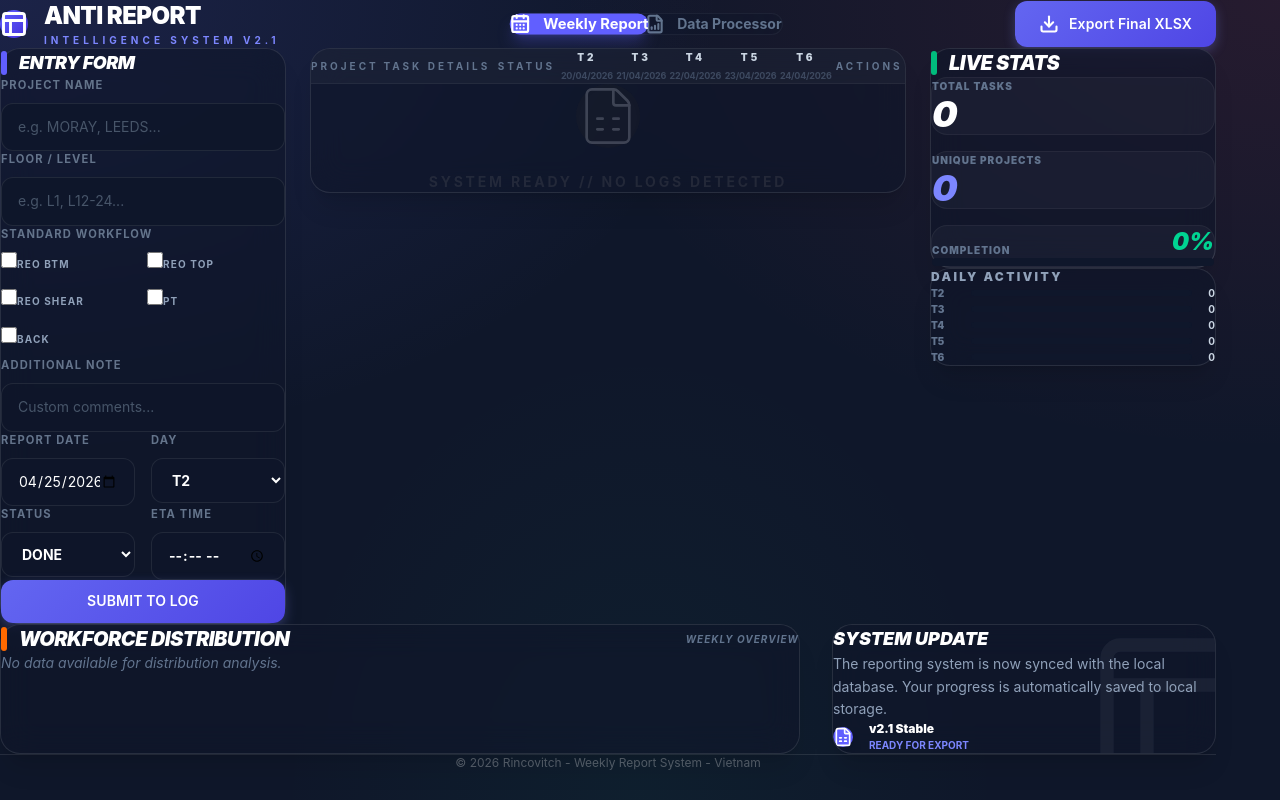
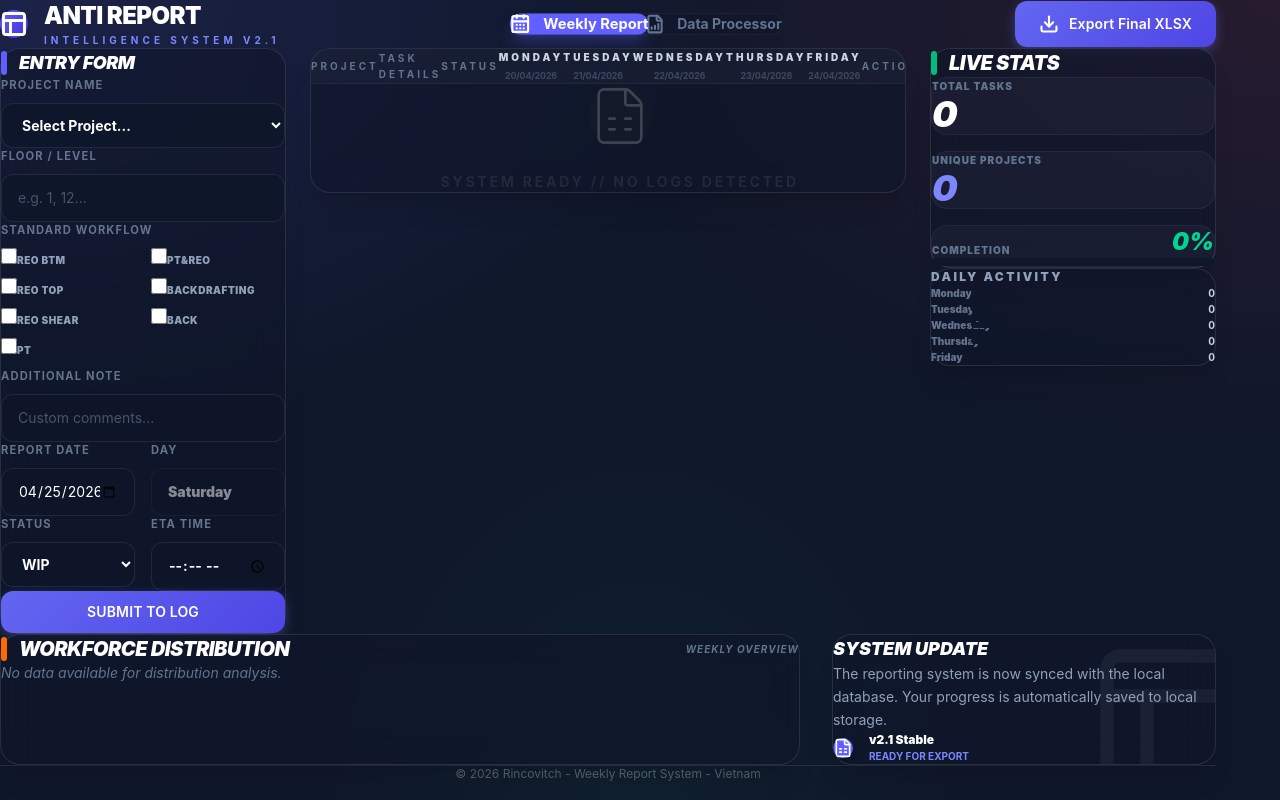
Before and after one commit to john-cpu25/Report, a React (Vite) app: page / in a window 1280 px wide. Built offline with nearby package versions, Linux system fonts and the light colour scheme.

Commit message:
UPDATE R4

```diff
--- a/src/App.jsx
+++ b/src/App.jsx
@@ -5,8 +5,9 @@ import * as XLSX from 'xlsx'
 import { motion, AnimatePresence } from 'framer-motion'
 import WeeklyReport from './WeeklyReport'
 import CSVProcessor from './CSVProcessor'
+import projectsData from './data/projects.json'
 
-const DAYS_OF_WEEK = ['T2', 'T3', 'T4', 'T5', 'T6']
+const DAYS_OF_WEEK = ['Monday', 'Tuesday', 'Wednesday', 'Thursday', 'Friday']
 
 function App() {
   const [activeTab, setActiveTab] = useState('report')
@@ -17,10 +18,21 @@ function App() {
     level: '',
     tasks: [],
     note: '',
-    day: 'T2',
-    status: 'DONE',
+    day: format(new Date(), 'EEEE'),
+    status: 'WIP',
     eta: ''
   })
+
+  // Auto-update day when date changes
+  useEffect(() => {
+    try {
+      const date = parseISO(selectedDate)
+      const dayName = format(date, 'EEEE')
+      setFormData(prev => ({ ...prev, day: dayName }))
+    } catch (e) {
+      console.error('Invalid date')
+    }
+  }, [selectedDate])
 
   // Load data
   useEffect(() => {
@@ -71,7 +83,7 @@ function App() {
           project: formData.project,
           task: taskName,
           status: formData.status,
-          days: { T2: '', T3: '', T4: '', T5: '', T6: '', ...{ [formData.day]: formData.eta } }
+          days: { Monday: '', Tuesday: '', Wednesday: '', Thursday: '', Friday: '', ...{ [formData.day]: formData.eta } }
         }
       ])
     }
@@ -104,7 +116,7 @@ function App() {
     if (reportData.length === 0) return
     const headers = ['PROJECT', 'TASK', 'STATUS', ...DAYS_OF_WEEK.map((d, i) => `${d} (${weekDates[i]})`)]
     const rows = reportData.map(r => [
-      r.project, r.task, r.status, r.days.T2, r.days.T3, r.days.T4, r.days.T5, r.days.T6
+      r.project, r.task, r.status, r.days.Monday, r.days.Tuesday, r.days.Wednesday, r.days.Thursday, r.days.Friday
     ])
     const wb = XLSX.utils.book_new()
     const ws = XLSX.utils.aoa_to_sheet([headers, ...rows])
--- a/src/WeeklyReport.jsx
+++ b/src/WeeklyReport.jsx
@@ -1,8 +1,9 @@
 import React from 'react'
 import { Plus, Trash2, ArrowUp, ArrowDown, FileSpreadsheet, Layout } from 'lucide-react'
 import { motion, AnimatePresence } from 'framer-motion'
+import projectsData from './data/projects.json'
 
-const DAYS_OF_WEEK = ['T2', 'T3', 'T4', 'T5', 'T6']
+const DAYS_OF_WEEK = ['Monday', 'Tuesday', 'Wednesday', 'Thursday', 'Friday']
 
 const WeeklyReport = ({
   reportData, setReportData, selectedDate, setSelectedDate, weekDates,
@@ -23,6 +24,10 @@ const WeeklyReport = ({
     return { totalTasks, doneTasks, uniqueProjects, completionRate, dayCounts }
   }, [reportData])
 
+  const WORKFLOW_ITEMS = [
+    { col1: ['REO BTM', 'REO TOP', 'REO SHEAR', 'PT'], col2: ['PT&REO', 'BACKDRAFTING', 'BACK'] }
+  ]
+
   return (
     <div className="space-y-12">
       <main className="grid grid-cols-1 lg:grid-cols-12 xl:grid-cols-12 2xl:grid-cols-12 gap-6 items-start">
@@ -37,17 +42,20 @@ const WeeklyReport = ({
             <form onSubmit={handleAddTask} className="space-y-4">
               <div className="space-y-2">
                 <label>Project Name</label>
-                <input
-                  type="text" className="input bg-slate-950/40 border-white/10" placeholder="e.g. MORAY, LEEDS..."
+                <select
+                  className="input bg-slate-950/40 border-white/10 text-xs font-bold"
                   value={formData.project}
                   onChange={e => setFormData({...formData, project: e.target.value})}
                   required
-                />
+                >
+                  <option value="" disabled>Select Project...</option>
+                  {projectsData.map(p => <option key={p} value={p}>{p}</option>)}
+                </select>
               </div>
               <div className="space-y-2">
                 <label>Floor / Level</label>
                 <input
-                  type="text" className="input bg-slate-950/40 border-white/10" placeholder="e.g. L1, L12-24..."
+                  type="number" className="input bg-slate-950/40 border-white/10" placeholder="e.g. 1, 12..."
                   value={formData.level}
                   onChange={e => setFormData({...formData, level: e.target.value})}
                   required
@@ -55,11 +63,13 @@ const WeeklyReport = ({
               </div>
               <div className="space-y-3">
                 <label>Standard Workflow</label>
-                <div className="grid grid-cols-2 gap-2">
-                  {['REO BTM', 'REO TOP', 'REO SHEAR', 'PT', 'BACK'].map(t => (
-                    <label key={t} className="flex items-center gap-2 cursor-pointer group">
+                <div className="grid grid-cols-2 gap-4">
+                  {/* Column 1 */}
+                  <div className="space-y-2.5">
+                    {WORKFLOW_ITEMS[0].col1.map(t => (
+                      <label key={t} className="flex items-center gap-2.5 cursor-pointer group">
                         <input
-                        type="checkbox" className="w-4 h-4 rounded border-white/10 bg-slate-900 text-indigo-500"
+                          type="checkbox" className="w-4 h-4 rounded border-white/10 bg-slate-900 text-indigo-500 focus:ring-indigo-500/50 transition-all cursor-pointer"
                           checked={formData.tasks.includes(t)}
                           onChange={e => {
                             const newTasks = e.target.checked
@@ -68,9 +78,28 @@ const WeeklyReport = ({
                             setFormData({...formData, tasks: newTasks})
                           }}
                         />
-                      <span className="text-[10px] font-bold text-slate-400 group-hover:text-slate-200 uppercase">{t}</span>
+                        <span className="text-[10px] font-black text-slate-400 group-hover:text-slate-200 transition-colors uppercase tracking-wider">{t}</span>
                       </label>
                     ))}
+                  </div>
+                  {/* Column 2 */}
+                  <div className="space-y-2.5">
+                    {WORKFLOW_ITEMS[0].col2.map(t => (
+                      <label key={t} className="flex items-center gap-2.5 cursor-pointer group">
+                        <input
+                          type="checkbox" className="w-4 h-4 rounded border-white/10 bg-slate-900 text-indigo-500 focus:ring-indigo-500/50 transition-all cursor-pointer"
+                          checked={formData.tasks.includes(t)}
+                          onChange={e => {
+                            const newTasks = e.target.checked
+                              ? [...formData.tasks, t]
+                              : formData.tasks.filter(x => x !== t)
+                            setFormData({...formData, tasks: newTasks})
+                          }}
+                        />
+                        <span className="text-[10px] font-black text-slate-400 group-hover:text-slate-200 transition-colors uppercase tracking-wider">{t}</span>
+                      </label>
+                    ))}
+                  </div>
                 </div>
               </div>
               <div className="space-y-2">
@@ -93,13 +122,11 @@ const WeeklyReport = ({
                 </div>
                 <div className="space-y-1">
                   <label>Day</label>
-                  <select
-                    className="input bg-slate-950/40 border-white/10 text-[10px] font-bold p-2"
+                  <input
+                    type="text" className="input bg-slate-950/40 border-white/10 text-[10px] font-black p-2 opacity-50 cursor-not-allowed"
                     value={formData.day}
-                    onChange={e => setFormData({...formData, day: e.target.value})}
-                  >
-                    {DAYS_OF_WEEK.map(d => <option key={d} value={d}>{d}</option>)}
-                  </select>
+                    readOnly
+                  />
                 </div>
               </div>
 
@@ -111,7 +138,7 @@ const WeeklyReport = ({
                     value={formData.status}
                     onChange={e => setFormData({...formData, status: e.target.value})}
                   >
-                    {['DONE', 'PENDING', 'TMR', 'WIP'].map(s => <option key={s} value={s}>{s}</option>)}
+                    {['WIP', 'DONE', 'PENDING', 'TMR', 'PLANING', 'URGENT'].map(s => <option key={s} value={s}>{s}</option>)}
                   </select>
                 </div>
                 <div className="space-y-1">
@@ -174,12 +201,14 @@ const WeeklyReport = ({
                               row.status === 'DONE' ? 'bg-emerald-500/10 text-emerald-400 border border-emerald-500/20 shadow-emerald-500/5' :
                               row.status === 'PENDING' ? 'bg-slate-500/10 text-slate-400 border border-slate-500/20 shadow-slate-500/5' :
                               row.status === 'TMR' ? 'bg-orange-500/10 text-orange-400 border border-orange-500/20 shadow-orange-500/5' :
+                              row.status === 'URGENT' ? 'bg-rose-500/10 text-rose-400 border border-rose-500/20 shadow-rose-500/5' :
+                              row.status === 'PLANING' ? 'bg-amber-500/10 text-amber-400 border border-amber-500/20 shadow-amber-500/5' :
                               'bg-indigo-500/10 text-indigo-400 border border-indigo-500/20 shadow-indigo-500/5'
                             }`}
                             value={row.status}
                             onChange={(e) => updateStatus(row.id, e.target.value)}
                           >
-                            {['DONE', 'PENDING', 'TMR', 'WIP'].map(s => <option key={s} value={s}>{s}</option>)}
+                            {['WIP', 'DONE', 'PENDING', 'TMR', 'PLANING', 'URGENT'].map(s => <option key={s} value={s}>{s}</option>)}
                           </select>
                         </td>
                         {DAYS_OF_WEEK.map(d => (
--- /dev/null
+++ b/src/data/projects.json
@@ -0,0 +1,12 @@
+[
+  "MORAY",
+  "LEEDS",
+  "MANCHESTER",
+  "BIRMINGHAM",
+  "LONDON DOCKS",
+  "CITY ROAD",
+  "BATTERSEA",
+  "GLASGOW CENTRAL",
+  "LIVERPOOL WATER",
+  "BRISTOL QUAY"
+]
```
Lines whose indentation alone changed are shown as unchanged.
